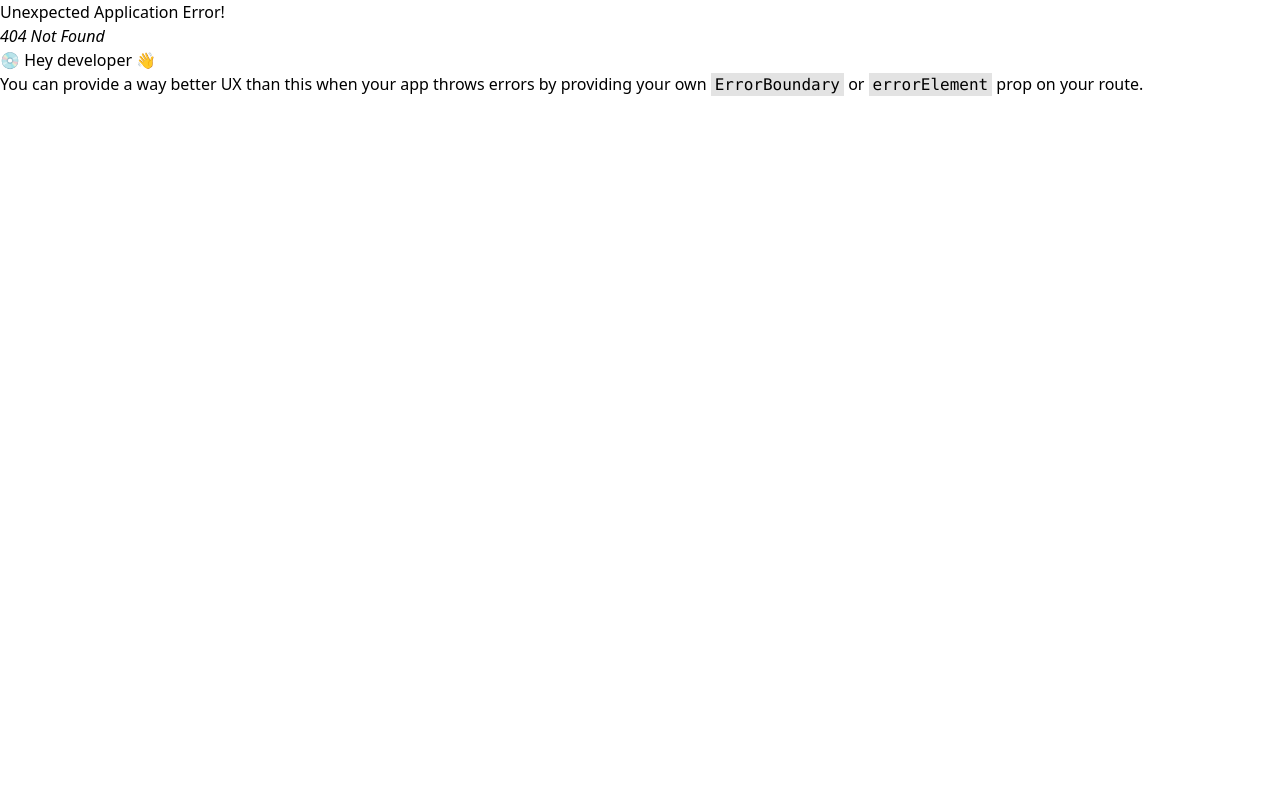
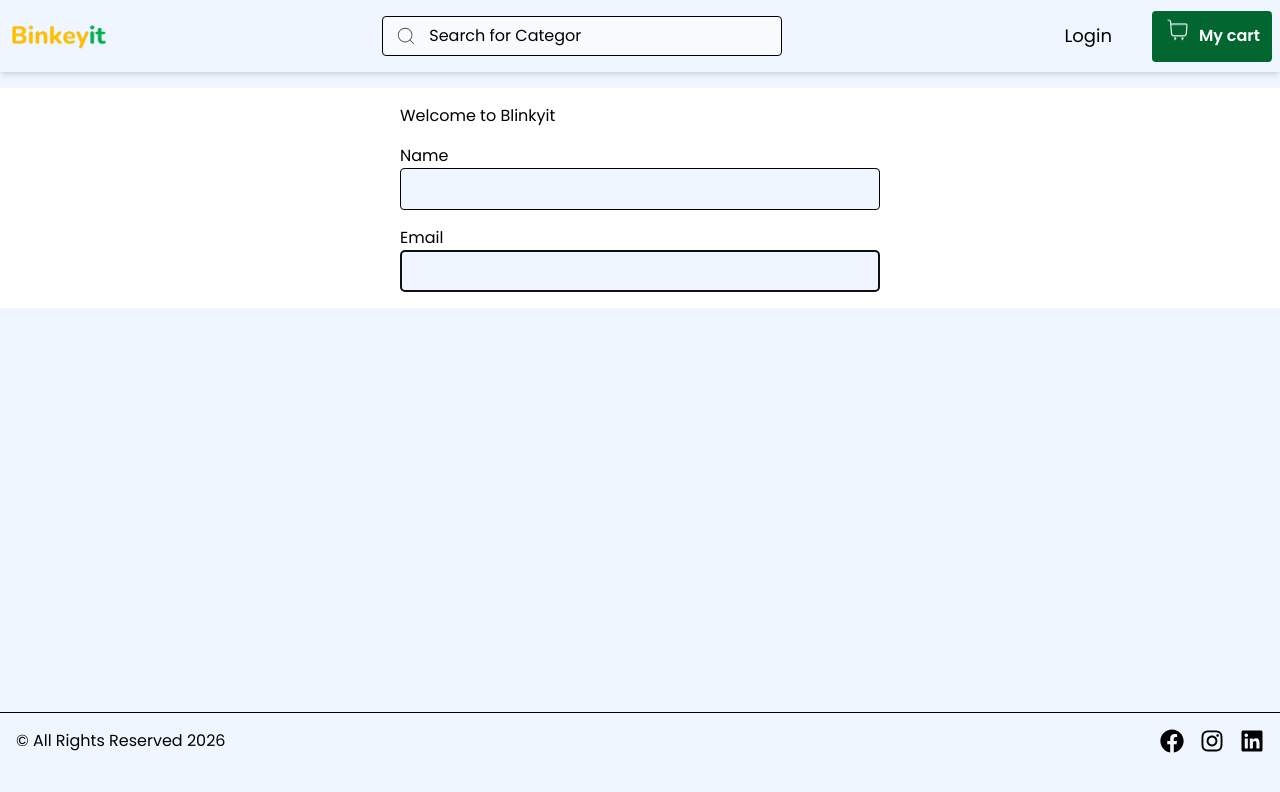
Before and after one commit to kamalsinha7305/B_C, a React app in the folder frontend/: page /register in a window 1280 px wide. Before the commit this address had no page. Shown: the top 792 px of the page. Built offline with nearby package versions, Linux system fonts and the light colour scheme; the HTML template or start-up script is replaced by a standard one.

Commit message:
lgoin and register update

```diff
--- a/frontend/src/components/Header.jsx
+++ b/frontend/src/components/Header.jsx
@@ -5,13 +5,17 @@ import { Link } from 'react-router-dom'
 import { FaUserAstronaut } from "react-icons/fa";
 import { CiShoppingCart } from "react-icons/ci";
 import useMobile from '../hooks/useMobile';
-import { useLocation } from 'react-router-dom'
+import { useLocation,useNavigate } from 'react-router-dom'
 
 function Header() {
-
+  const navigateTo =useNavigate();
   const [isMobile] = useMobile();
   const location = useLocation();
   const isSearchPage = location.pathname == '/search';
+  const redirecttologin =() =>{
+    navigateTo('/login');
+
+  }
 
   return (
     <header className='h-15 lg:h-18 lg:shadow-md sticky top-0 '>
@@ -38,16 +42,16 @@ function Header() {
               {/*  for destop versio login */}
 
               <div className='hidden lg:flex items-center gap-8 '>
-                <Link to={"/login"}> Login </Link>
-                <button className='flex  items-center gap-2 bg-secondary-200 px-2 py-1 rounded text-white'>
+                <button onClick={redirecttologin} className='text-lg text-bold cursor-pointer px-2'> Login </button>
+                <button className='flex  items-center gap-2 bg-green-800 px-3 hover:bg-green-700 py-3 rounded text-white'>
                   {/* add to cart icon  */}
 
-                  <div>
-                    <CiShoppingCart size={28} />
+                  <div className="animate-bounce">
+                    <CiShoppingCart size={27} />
                   </div>
-                  <div>
-                    <p> 1 items </p>
-                    <p> total price </p>
+                  <div className='font-semibold'>
+                    <p> My cart </p>
+
                   </div>
 
                 </button>
--- a/frontend/src/index.css
+++ b/frontend/src/index.css
@@ -1,3 +1,4 @@
+@import url('https://fonts.googleapis.com/css2?family=Poppins:ital,wght@0,100;0,200;0,300;0,400;0,500;0,600;0,700;0,800;0,900;1,100;1,200;1,300;1,400;1,500;1,600;1,700;1,800;1,900&display=swap');
 @import "tailwindcss";
 
 @theme{
@@ -7,4 +8,12 @@
   --color-secondary-200: rgba(0 176 80);
   --color-secondary-100: rgba(11 26 120);
   --color-mint-500: oklch(0.72 0.11 178);
+
+  --font-poppins: "Poppins", sans-serif;
 }
+
+
+body{
+   font-family: var(--font-poppins);
+  @apply bg-blue-50
+}
--- /dev/null
+++ b/frontend/src/pages/Login.jsx
@@ -0,0 +1,9 @@
+import React from 'react'
+
+function Login() {
+  return (
+    <section >Login</section>
+  )
+}
+
+export default Login
--- /dev/null
+++ b/frontend/src/pages/Register.jsx
@@ -0,0 +1,61 @@
+import React from 'react';
+import { useState } from "react";
+
+function Register() {
+    const [data, setdata] = useState({
+        name: "",
+        email: "",
+        password: ""
+    })
+    const handleChange = (e) => {
+        const { name, value } = e.target;
+
+        setdata((preve) => {
+            return {
+                ...preve,
+                [name]: value
+            }
+        })
+    }
+    console.log(data);
+    return (
+        <section className='bg-white w-full container mx-auto px-2'>
+            <div className=" bg-white my-4 max-w-lg mx-auto rounded p-4">
+                <h2>
+                    Welcome to Blinkyit
+                </h2>
+                <form className="grid gap-4 mt-4">
+                    <div className='grid'>
+                        <label htmlFor="name">Name</label>
+                        <input
+                            id="name"
+                            type="text"
+                            autoFocus
+                            name='name'
+                            className='border rounded p-2 bg-blue-50'
+                            value={data.name}
+                            onChange={handleChange}
+                        />
+                    </div>
+
+                    <div className='grid'>
+                        <label htmlFor="email">Email</label>
+                        <input
+                            id="email"
+                            type="text"
+                            autoFocus
+                            name='email'
+                            className='border rounded p-2 bg-blue-50'
+                            value={data.email}
+                            onChange={handleChange}
+                        />
+                    </div>
+
+
+                </form>
+            </div>
+        </section>
+    )
+}
+
+export default Register
```
Also changed, not shown: frontend/src/route/index.jsx (+10 -0 lines).
